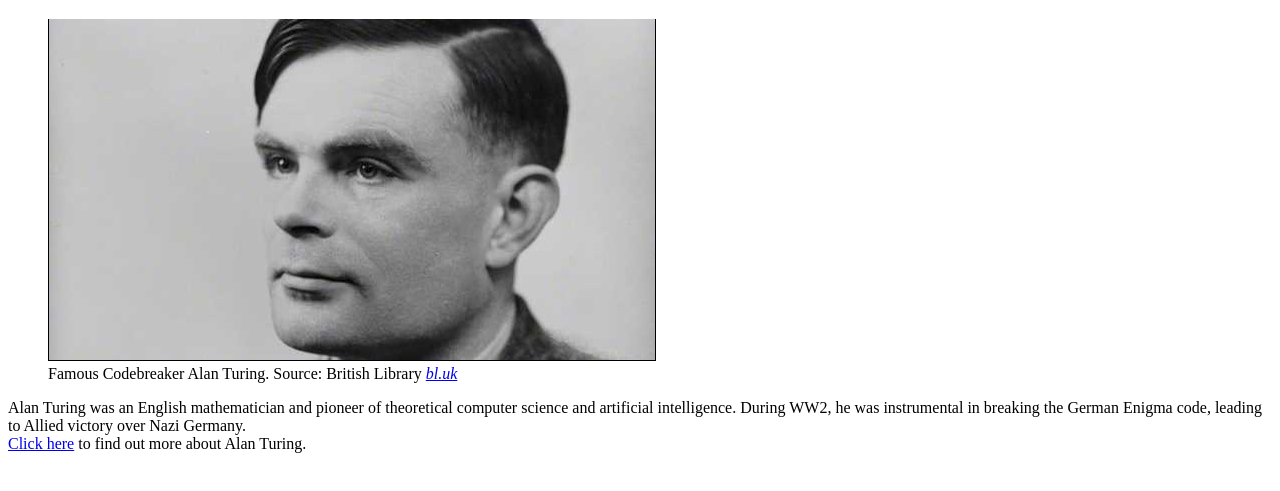
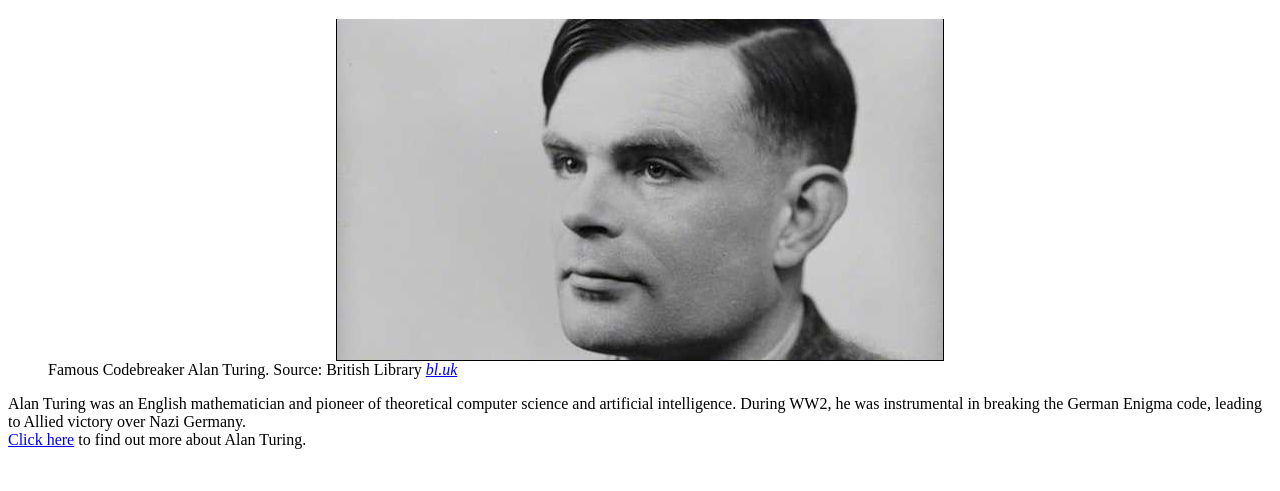
Before and after one commit to leochilds/tribute-page, a plain HTML site: page index.html in a window 1280 px wide. Shown: the part 61-552 px from the top of the page. Drawn offline with Linux system fonts and the light colour scheme.

Commit message:
layout user stories

```diff
--- a/index.html
+++ b/index.html
@@ -6,6 +6,7 @@
     <meta name="viewport" content="width=device-width, initial-scale=1.0" />
     <meta http-equiv="X-UA-Compatible" content="ie=edge" />
     <title>Alan Turing Tribute Page</title>
+    <link rel="stylesheet" type="text/css" href="style.css" />
 </head>
 
 <body id="main">
@@ -16,10 +17,12 @@
             Famous Codebreaker Alan Turing. Source: British Library <em><a href="https://bl.uk">bl.uk</a></em>
         </figcaption>
     </figure>
-    <p id="tribute-info">Alan Turing was an English mathematician and pioneer of theoretical computer science and artificial intelligence.
+    <p id="tribute-info">Alan Turing was an English mathematician and pioneer of theoretical computer science and
+        artificial intelligence.
         During WW2, he was instrumental in breaking the German Enigma code, leading to Allied victory over Nazi Germany.
         <br>
-        <a id="tribute-link" target="_blank" href="https://www.bl.uk/people/alan-turing">Click here</a> to find out more about Alan Turing.
+        <a id="tribute-link" target="_blank" href="https://www.bl.uk/people/alan-turing">Click here</a> to find out more
+        about Alan Turing.
     </p>
     <script src="https://cdn.freecodecamp.org/testable-projects-fcc/v1/bundle.js"></script>
 </body>
--- /dev/null
+++ b/style.css
@@ -0,0 +1,6 @@
+img {
+    display: block;
+    width: 100%;
+    max-width: 608px;
+    margin: auto;
+}
```
